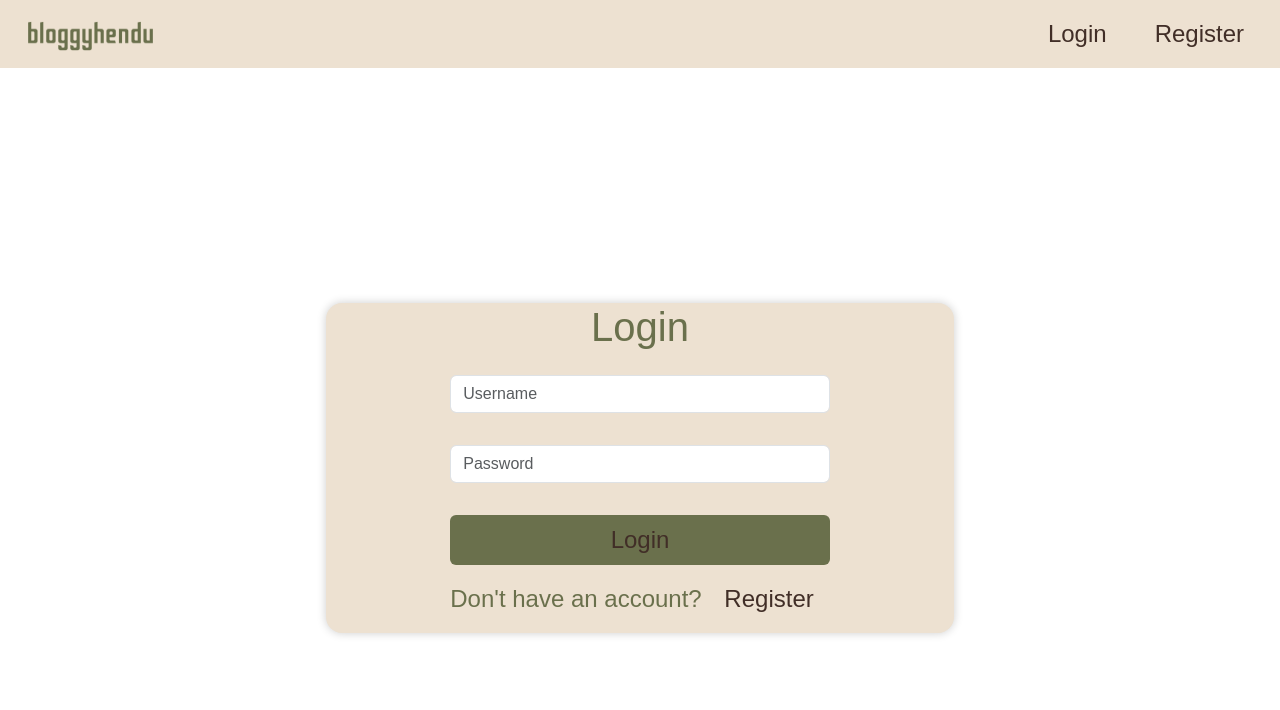
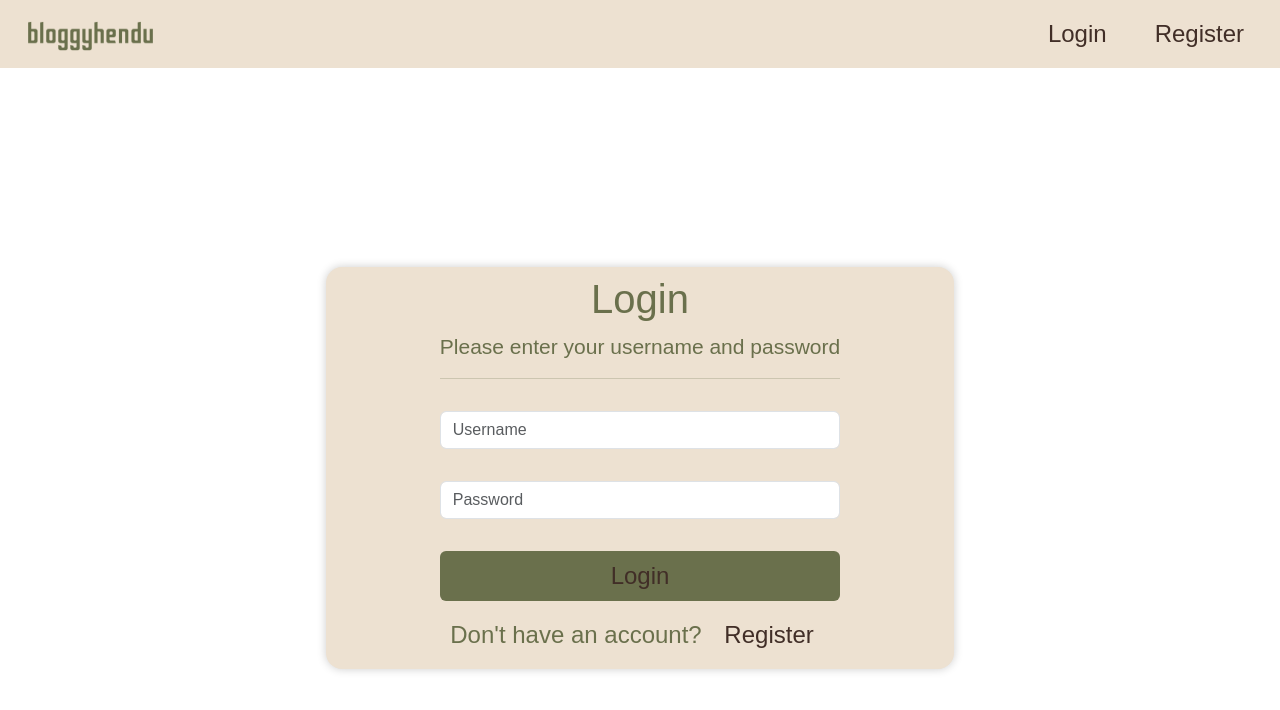
Before and after one commit to bradyhendu/bloggyhendu, a React (Create React App) app in the folder client/: page /login in a window 1280 px wide. Shown: the top 710 px of the page. Built offline with nearby package versions, Linux system fonts and the light colour scheme; a web font is replaced by a local one.

Commit message:
Adds a little more to the login page

```diff
--- a/client/src/components/Login.js
+++ b/client/src/components/Login.js
@@ -7,7 +7,9 @@ const Login = () => {
         <div className="container-fluid d-flex justify-content-center align-items-center vh-100">
             <div className=' col-6 d-flex justify-content-center align-items-center login-box rounded-4 '>
                 <form className='d-flex flex-column'>
-                    <h1 className="text-center">Login</h1>
+                    <h1 className="text-center my-2">Login</h1>
+                    <small className="text-center">Please enter your username and password</small>
+                    <hr className="w-100" />
                     <input type="text" placeholder="Username" className="form-control my-3 " />
                     <input type="password" placeholder="Password" className="form-control my-3" />
                     <button className="btn custom-bg my-3">Login</button>
```
